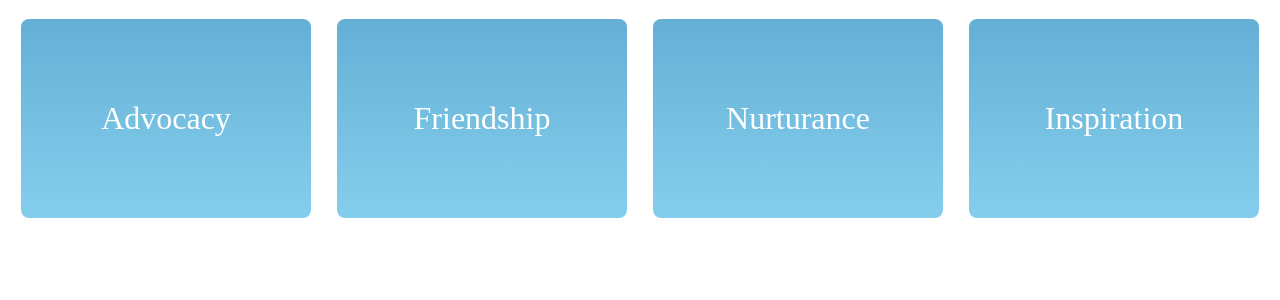
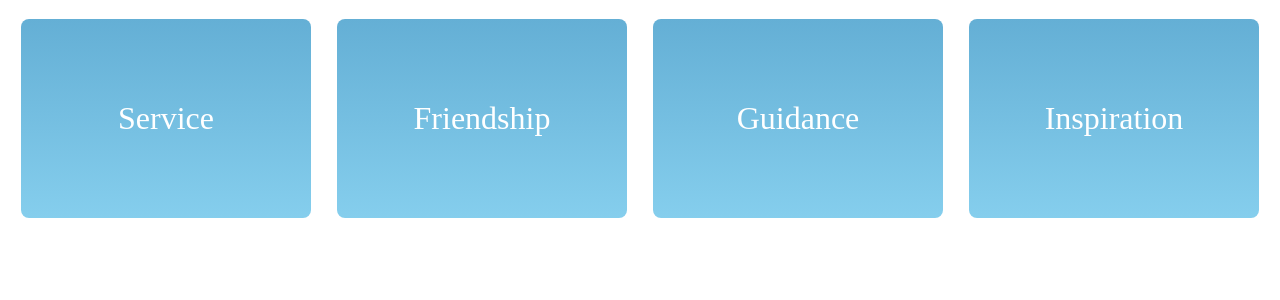
Before and after one commit to ucbsps/sps_web_2020, a Django app: template templates/home.html in a window 1280 px wide. Shown: the part 304-604 px from the top of the page. Run offline with Django 3.2, Linux system fonts and the light colour scheme; the template is opened without the code that fills it, so the values that code supplies are empty.

Commit message:
Replace words on the homepage

```diff
--- a/templates/home.html
+++ b/templates/home.html
@@ -301,8 +301,8 @@
 
 		<div class="home-lower">
 			<div class="sps-focus">
-				<h1 class="alt">Advocacy</h1>
-				<h2>Advocacy</h2>
+				<h1 class="alt">Service</h1>
+				<h2>Service</h2>
 				<p>
 					Through <a href="/events/fsl">Faculty-Student Lunches</a>,
 					<a href="/events/town_halls">Town Halls</a>,
@@ -322,8 +322,8 @@
 			</div>
 
 			<div class="sps-focus">
-				<h1 class="alt">Nurturance</h1>
-				<h2>Nurturance</h2>
+				<h1 class="alt">Guidance</h1>
+				<h2>Guidance</h2>
 				<p>
 					Offering <a href="/mentorship">Mentorship</a>
 					and <a href="/study_halls">Study Halls</a>
```
